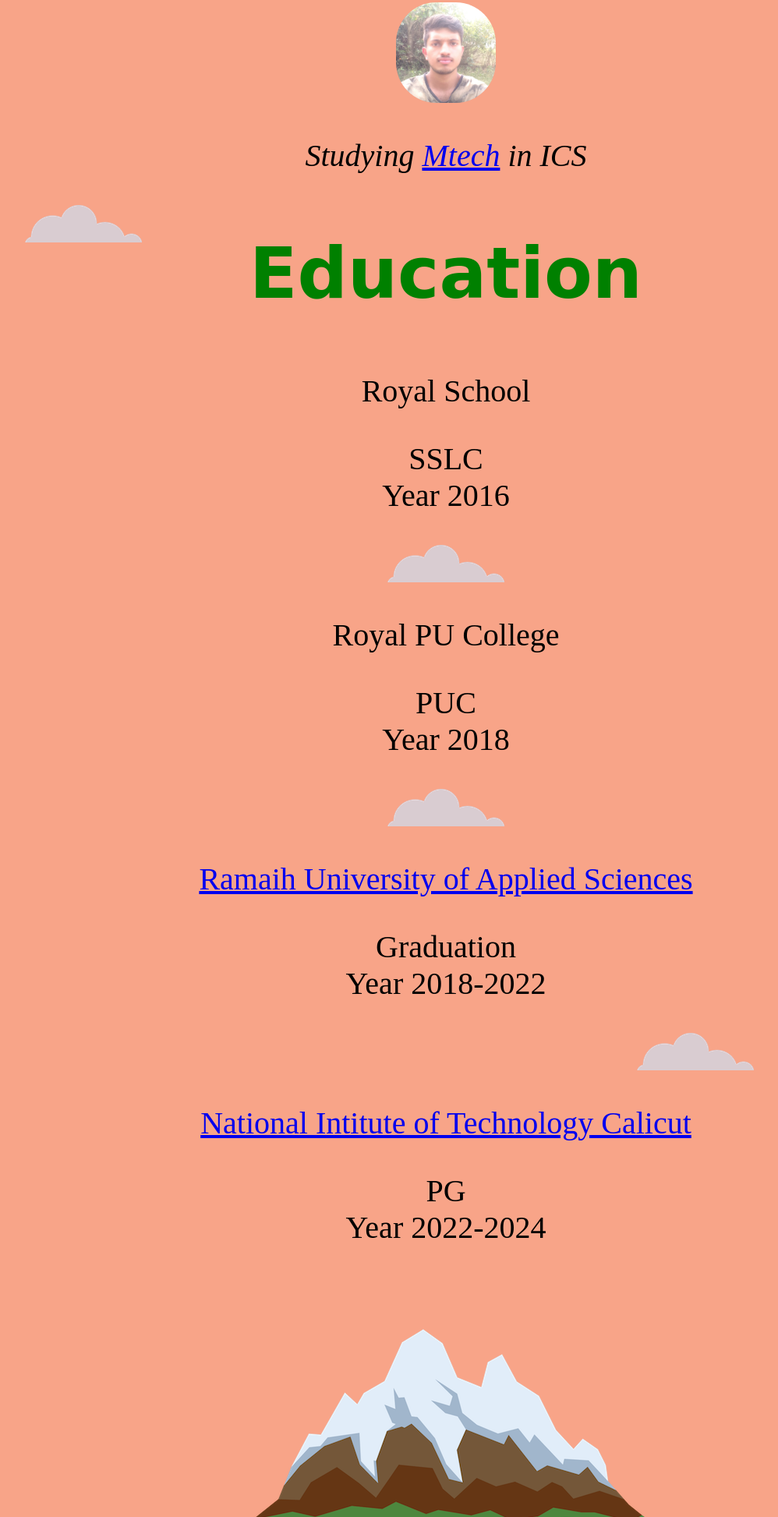
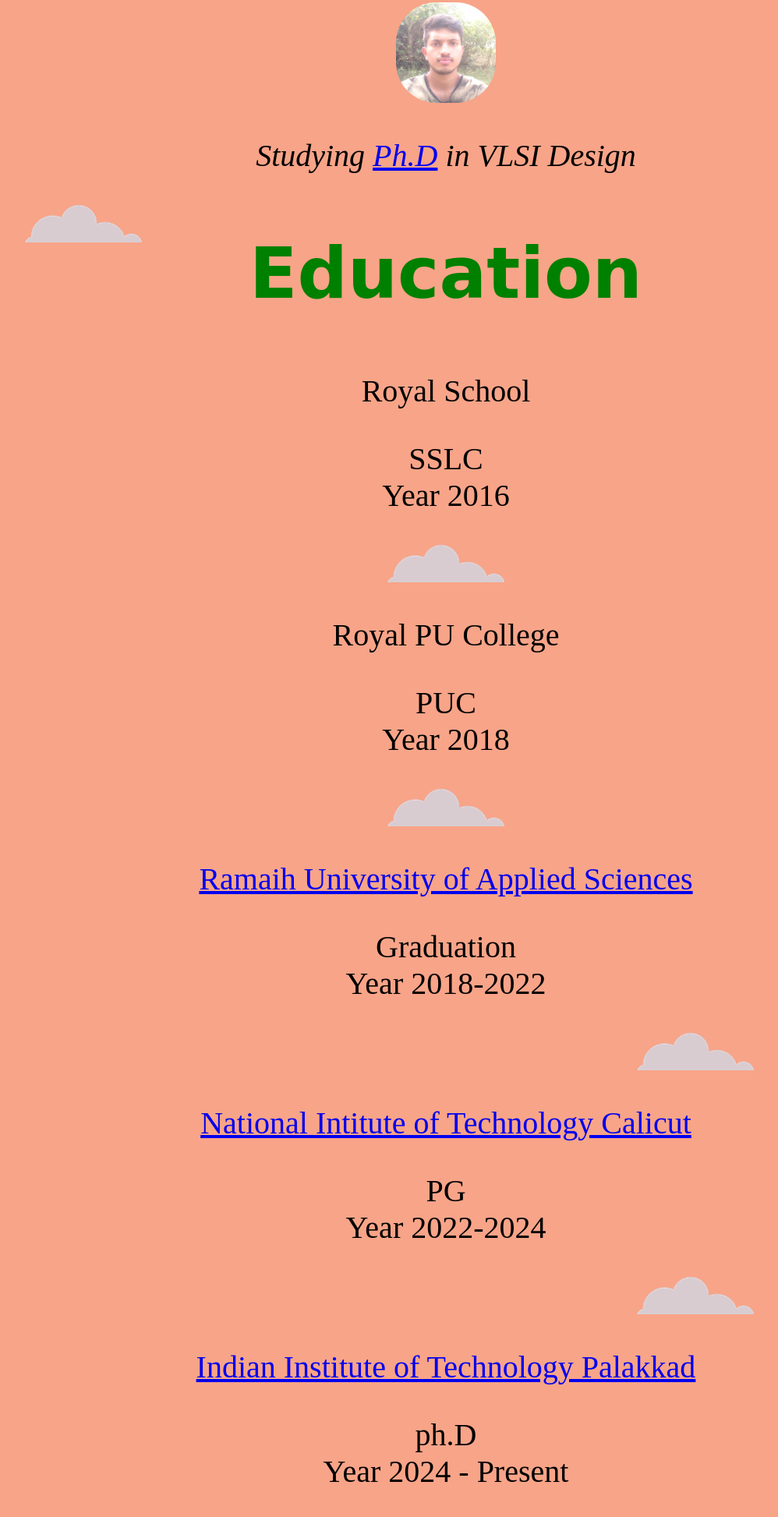
Before and after one commit to manohar72592000/mysitecss, a plain HTML site: page index.html in a window 1280 px wide. Shown: the part 854-2800 px from the top of the page at 78% size, without its empty margins (68-1066 px from the left). Drawn offline with Linux system fonts and the light colour scheme.

Commit message:
Add files via upload

```diff
--- a/index.html
+++ b/index.html
@@ -11,13 +11,13 @@
   <div class="top">
     <img class="topcloud" src="images/cloud.png" alt="colud">
     <h1>I'm Manohar </h1>
-    <p>A Student and Web developer</p>
+    <p>A Technical Expertise</p>
   </div>
   <img class="bottomcloud" src="images/cloud.png" alt="colud">
   <img src="images/mountain.png" alt="mcfchyg">
   <br>
   <img class="manu circular" src="manu.jpg" alt="manu">
-  <p><em>Studying <a href="https://en.wikipedia.org/wiki/Instrumentation_and_control_engineering">Mtech</a> in ICS</em></p>
+  <p><em>Studying <a href="https://en.wikipedia.org/wiki/VLSI_Technology">Ph.D</a> in VLSI Design</em></p>
   <img class="topcloud1" src="images/cloud.png" alt="colud">
   <h2>Education</h2>
   <p class="school">Royal School</p>
@@ -31,6 +31,9 @@
   <img class="topcloud4" src="images/cloud.png" alt="colud">
   <p> <a href="http://www.old.nitc.ac.in/electrical/control-systems/index.html">National Intitute of Technology Calicut</a> </p>
   <p>PG <br>Year 2022-2024 </p>
+  <img class="topcloud4" src="images/cloud.png" alt="colud">
+  <p> <a href="https://iitpkd.ac.in/ee">Indian Institute of Technology Palakkad</a> </p>
+  <p>ph.D <br>Year 2024 - Present </p>
   <img class="mountain1" src="images/mountain.png" alt="">
   <h2 class="hobbies">Hobbies</h2>
   <p class="game">Gaming <br> <img class="car" src="car.jpg" alt=""></p>
@@ -62,6 +65,7 @@
   <h2>Certitificates</h2>
   <p>AI in ROBOTICS</p>
   <p><a href="https://appsgate.iitb.ac.in/">GATE 2021</a> </p>
+  <p>......................................so on.....................................<p>
   <img class="topcloud6" src="images/cloud.png" alt="colud"> <br>
 <a href="contactme.html"><h2 class="button">Contact</h2></a>
 
```
